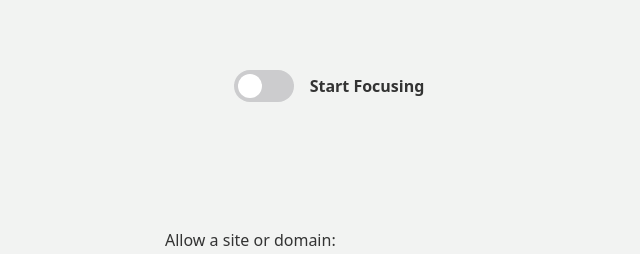
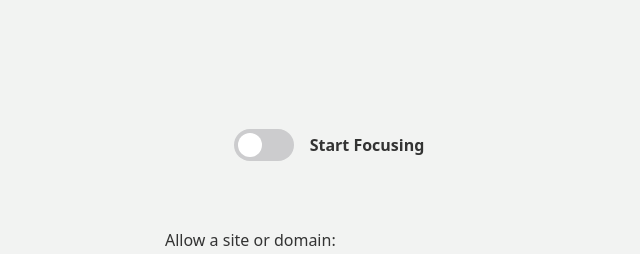
Before and after one commit to ylu021/zenmode, a React (Vite) app: page / in a window 1280 px wide. Shown: the part 171-425 px from the top of the page, without its empty margins (319-959 px from the left). Built offline with nearby package versions, Linux system fonts and the light colour scheme; no server answers.

Commit message:
remove crx not working

```diff
--- a/package.json
+++ b/package.json
@@ -8,9 +8,8 @@
     "build:vite": "tsc -b && vite build",
     "build:content": "node esbuild.content.js",
     "build": "npm run build:vite && npm run build:content",
-    "pack:crx": "npx crx pack dist -o dist/zen-mode.crx -p key.pem",
     "zip": "cd dist && zip -r zen-mode.zip .",
-    "release": "npm run build && npm run pack:crx && npm run zip",
+    "release": "npm run build && npm run zip",
     "lint": "eslint .",
     "preview": "vite preview"
   },
--- a/src/popup.tsx
+++ b/src/popup.tsx
@@ -49,7 +49,7 @@ function Popup() {
   return (
     <div className="p-4 font-sans flex flex-col w-screen lg:min-h-screen justify-around items-center">
       <h1 className="text-lg font-bold my-2 text-center flex-grow">Zen Mode</h1>
-      <div className="bg-red mb-2 h-[150px] flex-shrink-0">
+      <div className="mb-2 h-[150px] flex-shrink-0 flex self-center">
         <Switcher />
       </div>
       <div className="lg:w-1/4 md:w-full flex-grow">
```
